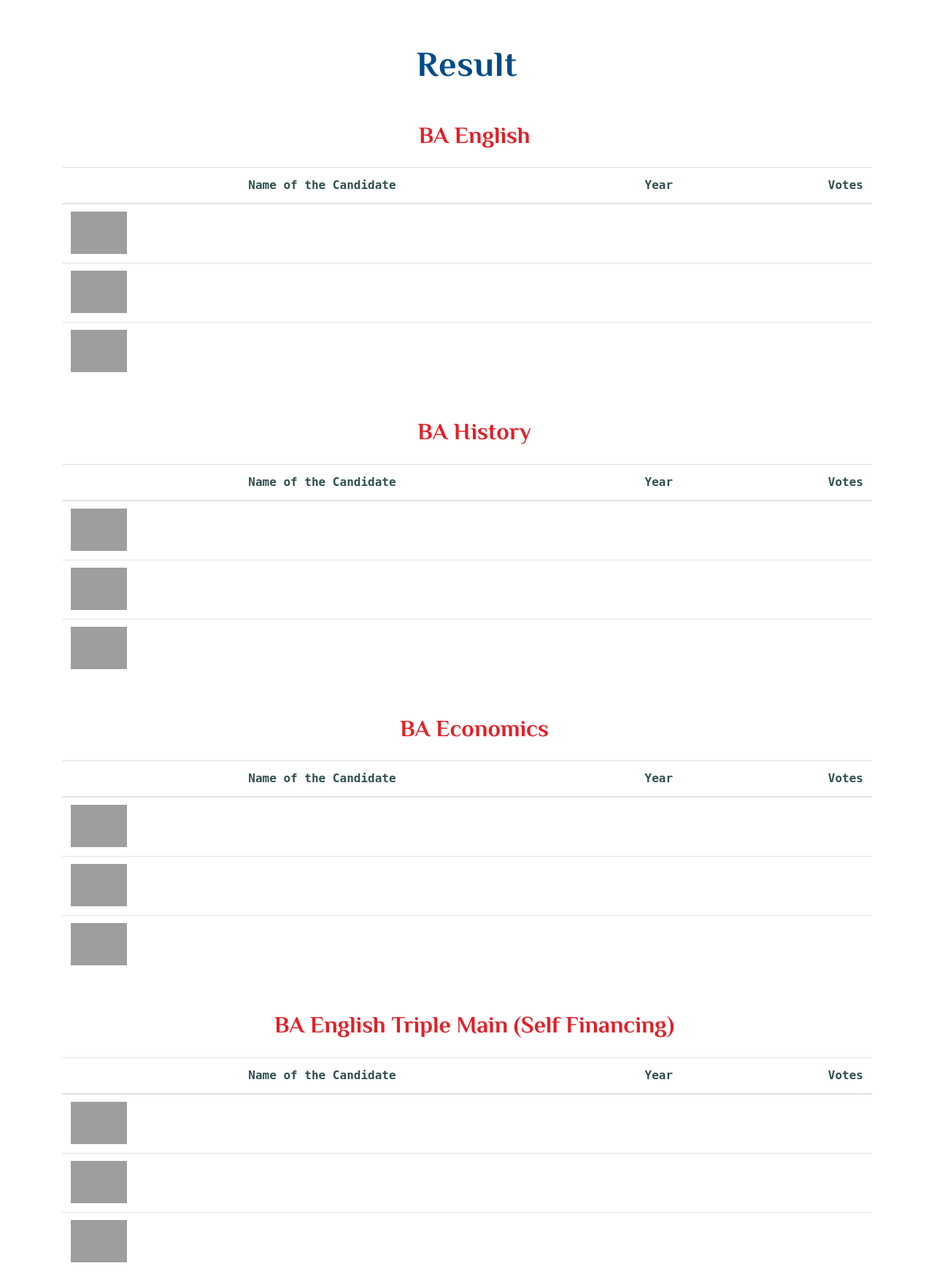
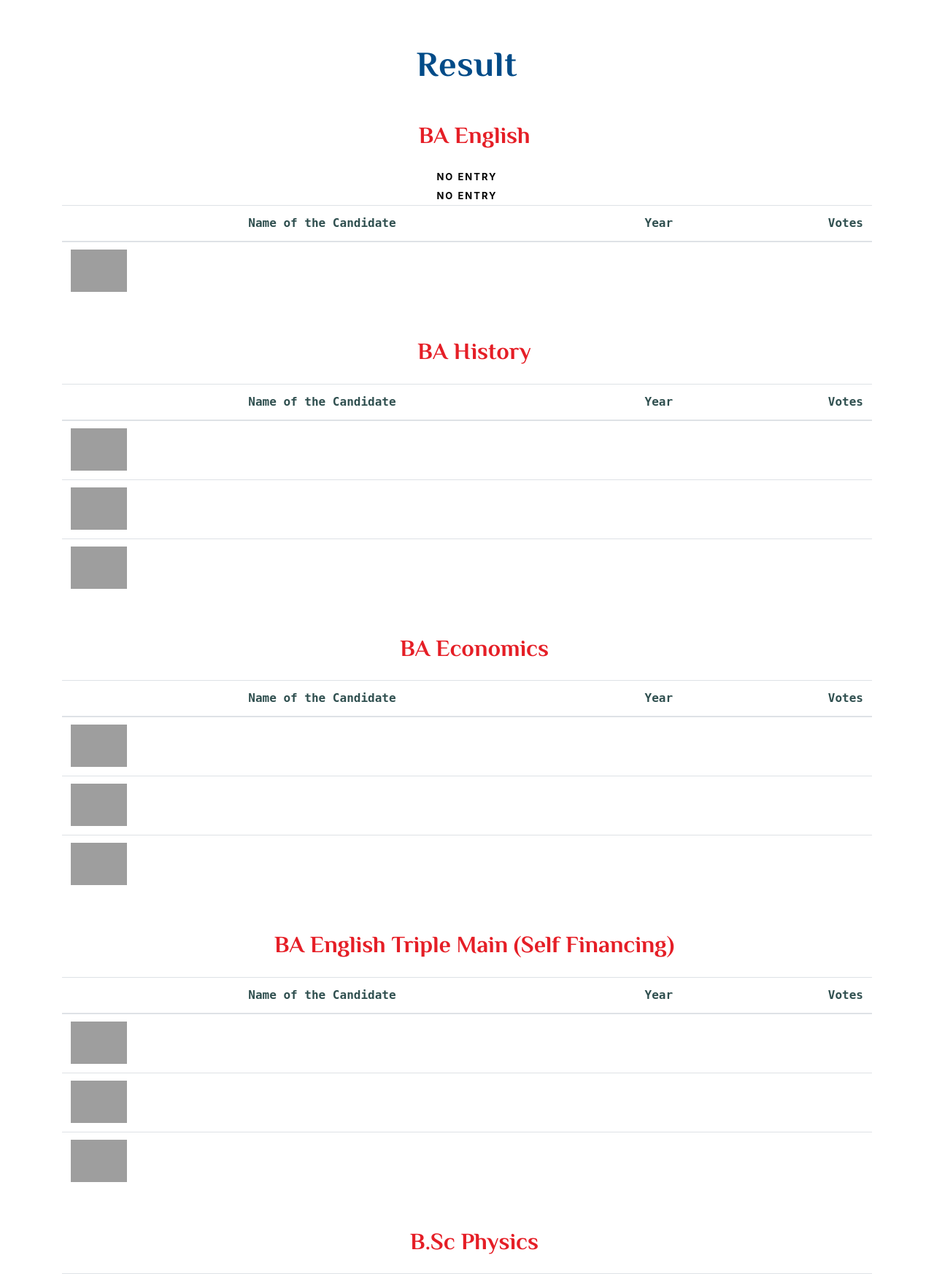
Before and after one commit to DhananjayanOnline/IVS-Internet-Voting-System, a PHP site: page /Result.php in a window 1280 px wide. Shown: the part 86-1832 px from the top of the page at 73% size. Run offline with PHP 8.4, Linux system fonts and the light colour scheme; tables that the repository leaves empty or names only in its code hold one stand-in row (values such as "Sample post"); grey boxes are pictures that could not be loaded.

Commit message:
result page updated, candidate photo updated

```diff
--- a/Result.php
+++ b/Result.php
@@ -85,7 +85,9 @@
 
                          mysqli_select_db($con, 'ivs_data_base');
 
-                        $s = "select MAX(STATUS) AS max_status ,NAME,CURRENT_YEAR,PHOTO,DEPARTMENT from candidate_registration where VERIFY = 'yes' and DEPARTMENT = 'BA English' and CURRENT_YEAR= 'first year'";
+
+
+                        $s = "select MAX(STATUS) AS max_status,NAME,CURRENT_YEAR,PHOTO,DEPARTMENT from candidate_registration where VERIFY = 'yes' and DEPARTMENT = 'BA English' and CURRENT_YEAR= 'first year' and STATUS='max_status'";
                         $res=$con->query($s);
                         if($res->num_rows>0)
                         {
@@ -124,21 +126,21 @@
 
                        mysqli_select_db($con, 'ivs_data_base');
 
-                      $s = "select MAX(STATUS) AS max_status,NAME,CURRENT_YEAR,PHOTO,DEPARTMENT from candidate_registration where VERIFY = 'yes' and DEPARTMENT = 'BA English' and CURRENT_YEAR= 'second year'";
-                      $res=$con->query($s);
-                      if($res->num_rows>0)
-                      {
-                        while($ro=$res->fetch_assoc())
-                        { ?>
-
-
-                  <form action="" method="post">
-                      <tbody style="color: darkslateblue;">
-                        <tr>
-                          <td><img src="assets/img/candidates/<?php echo $ro["PHOTO"]; ?>" alt="none" style="height:58px; margin-top:-2px;"></td>
-                          <td><?php echo $ro["NAME"]; ?></td>
-                          <td><?php echo $ro["CURRENT_YEAR"]; ?></td>
-                          <td style="text-align: right;"><?php echo $ro["max_status"]; ?></td>
+                      $s = "select * from candidate_registration where VERIFY = 'yes' and DEPARTMENT = 'BA English' and CURRENT_YEAR= 'second year' ORDER BY STATUS ASC";
+                      $res=$con->query($s);
+                      if($res->num_rows>0)
+                      {
+                        while($ro=$res->fetch_assoc())
+                        { ?>
+
+
+                  <form action="" method="post">
+                      <tbody style="color: darkslateblue;">
+                        <tr>
+                          <td><img src="assets/img/candidates/<?php echo $ro["PHOTO"]; ?>" alt="none" style="height:58px; margin-top:-2px;"></td>
+                          <td><?php echo $ro["NAME"]; ?></td>
+                          <td><?php echo $ro["CURRENT_YEAR"]; ?></td>
+                          <td style="text-align: right;"><?php echo $ro["STATUS"]; ?></td>
                           </td>
                         </tr>
                       </tbody>
@@ -163,21 +165,21 @@
 
                        mysqli_select_db($con, 'ivs_data_base');
 
-                      $s = "select MAX(STATUS) AS max_status,NAME,CURRENT_YEAR,PHOTO,DEPARTMENT from candidate_registration where VERIFY = 'yes' and DEPARTMENT = 'BA English' and CURRENT_YEAR= 'third year'";
-                      $res=$con->query($s);
-                      if($res->num_rows>0)
-                      {
-                        while($ro=$res->fetch_assoc())
-                        { ?>
-
-
-                  <form action="" method="post">
-                      <tbody style="color: darkslateblue;">
-                        <tr>
-                          <td><img src="assets/img/candidates/<?php echo $ro["PHOTO"]; ?>" alt="none" style="height:58px; margin-top:-2px;"></td>
-                          <td><?php echo $ro["NAME"]; ?></td>
-                          <td><?php echo $ro["CURRENT_YEAR"]; ?></td>
-                          <td style="text-align: right;"><?php echo $ro["max_status"]; ?></td>
+                      $s = "select * from candidate_registration where VERIFY = 'yes' and DEPARTMENT = 'BA English' and CURRENT_YEAR= 'third year' ORDER BY STATUS ASC";
+                      $res=$con->query($s);
+                      if($res->num_rows>0)
+                      {
+                        while($ro=$res->fetch_assoc())
+                        { ?>
+
+
+                  <form action="" method="post">
+                      <tbody style="color: darkslateblue;">
+                        <tr>
+                          <td><img src="assets/img/candidates/<?php echo $ro["PHOTO"]; ?>" alt="none" style="height:58px; margin-top:-2px;"></td>
+                          <td><?php echo $ro["NAME"]; ?></td>
+                          <td><?php echo $ro["CURRENT_YEAR"]; ?></td>
+                          <td style="text-align: right;"><?php echo $ro["STATUS"]; ?></td>
                           </td>
                         </tr>
                       </tbody>
@@ -217,7 +219,7 @@
 
                          mysqli_select_db($con, 'ivs_data_base');
 
-                        $s = "select MAX(STATUS) AS max_status,NAME,CURRENT_YEAR,PHOTO,DEPARTMENT from candidate_registration where VERIFY = 'yes' and DEPARTMENT = 'BA History' and CURRENT_YEAR= 'first year'";
+                        $s = "select NAME,MAX(STATUS) AS max_status,CURRENT_YEAR,PHOTO,DEPARTMENT from candidate_registration where VERIFY = 'yes' and DEPARTMENT = 'BA History' and CURRENT_YEAR= 'first year'";
                         $res=$con->query($s);
                         if($res->num_rows>0)
                         {
@@ -2065,7 +2067,7 @@
 
                          mysqli_select_db($con, 'ivs_data_base');
 
-                        $s = "select MAX(STATUS) AS max_status,NAME,CURRENT_YEAR,PHOTO,DEPARTMENT from candidate_registration where VERIFY = 'yes' and DEPARTMENT = 'BCA' and CURRENT_YEAR= 'first year'";
+                        $s = "select * from candidate_registration where VERIFY = 'yes' and DEPARTMENT = 'BCA' and CURRENT_YEAR= 'first year' ORDER BY STATUS ASC";
                         $res=$con->query($s);
                         if($res->num_rows>0)
                         {
@@ -2079,7 +2081,7 @@
                             <td><img src="assets/img/candidates/<?php echo $ro["PHOTO"]; ?>" alt="none" style="height:58px; margin-top:-2px;"></td>
                             <td><?php echo $ro["NAME"]; ?></td>
                             <td><?php echo $ro["CURRENT_YEAR"]; ?></td>
-                            <td style="text-align: right;"><?php echo $ro["max_status"]; ?></td>
+                            <td style="text-align: right;"><?php echo $ro["STATUS"]; ?></td>
                             </td>
                           </tr>
                         </tbody>
@@ -2104,21 +2106,21 @@
 
                        mysqli_select_db($con, 'ivs_data_base');
 
-                      $s = "select MAX(STATUS) AS max_status,NAME,CURRENT_YEAR,PHOTO,DEPARTMENT from candidate_registration where VERIFY = 'yes' and DEPARTMENT = 'BCA' and CURRENT_YEAR= 'second year'";
-                      $res=$con->query($s);
-                      if($res->num_rows>0)
-                      {
-                        while($ro=$res->fetch_assoc())
-                        { ?>
-
-
-                  <form action="" method="post">
-                      <tbody style="color: darkslateblue;">
-                        <tr>
-                          <td><img src="assets/img/candidates/<?php echo $ro["PHOTO"]; ?>" alt="none" style="height:58px; margin-top:-2px;"></td>
-                          <td><?php echo $ro["NAME"]; ?></td>
-                          <td><?php echo $ro["CURRENT_YEAR"]; ?></td>
-                          <td style="text-align: right;"><?php echo $ro["max_status"]; ?></td>
+                      $s = "select * from candidate_registration where VERIFY = 'yes' and DEPARTMENT = 'BCA' and CURRENT_YEAR= 'second year' ORDER BY STATUS ASC";
+                      $res=$con->query($s);
+                      if($res->num_rows>0)
+                      {
+                        while($ro=$res->fetch_assoc())
+                        { ?>
+
+
+                  <form action="" method="post">
+                      <tbody style="color: darkslateblue;">
+                        <tr>
+                          <td><img src="assets/img/candidates/<?php echo $ro["PHOTO"]; ?>" alt="none" style="height:58px; margin-top:-2px;"></td>
+                          <td><?php echo $ro["NAME"]; ?></td>
+                          <td><?php echo $ro["CURRENT_YEAR"]; ?></td>
+                          <td style="text-align: right;"><?php echo $ro["STATUS"]; ?></td>
                           </td>
                         </tr>
                       </tbody>
@@ -2143,21 +2145,21 @@
 
                        mysqli_select_db($con, 'ivs_data_base');
 
-                      $s = "select MAX(STATUS) AS max_status ,NAME,CURRENT_YEAR,PHOTO,DEPARTMENT from candidate_registration where VERIFY = 'yes' and DEPARTMENT = 'BCA' and CURRENT_YEAR= 'third year'";
-                      $res=$con->query($s);
-                      if($res->num_rows>0)
-                      {
-                        while($ro=$res->fetch_assoc())
-                        { ?>
-
-
-                  <form action="" method="post">
-                      <tbody style="color: darkslateblue;">
-                        <tr>
-                          <td><img src="assets/img/candidates/<?php echo $ro["PHOTO"]; ?>" alt="none" style="height:58px; margin-top:-2px;"></td>
-                          <td><?php echo $ro["NAME"]; ?></td>
-                          <td><?php echo $ro["CURRENT_YEAR"]; ?></td>
-                          <td style="text-align: right;"><?php echo $ro["max_status"]; ?></td>
+                      $s = "select * from candidate_registration where VERIFY = 'yes' and DEPARTMENT = 'BCA' and CURRENT_YEAR= 'third year' ORDER BY STATUS ASC";
+                      $res=$con->query($s);
+                      if($res->num_rows>0)
+                      {
+                        while($ro=$res->fetch_assoc())
+                        { ?>
+
+
+                  <form action="" method="post">
+                      <tbody style="color: darkslateblue;">
+                        <tr>
+                          <td><img src="assets/img/candidates/<?php echo $ro["PHOTO"]; ?>" alt="none" style="height:58px; margin-top:-2px;"></td>
+                          <td><?php echo $ro["NAME"]; ?></td>
+                          <td><?php echo $ro["CURRENT_YEAR"]; ?></td>
+                          <td style="text-align: right;"><?php echo $ro["STATUS"]; ?></td>
                           </td>
                         </tr>
                       </tbody>
--- a/nomination-registration.php
+++ b/nomination-registration.php
@@ -26,7 +26,7 @@ if(isset($_POST['sub']))
     $criminal= $_POST['criminal'];
     $image= $_FILES['photo']['name'];
     $tmp_name= $_FILES['photo']['tmp_name'];
-    //$photo= $_POST['photo'];
+
 
     $s = "select * from candidate_registration where C_UPRN = '$uprn'";
 
```
Also changed, not shown: index.php (+3 -9 lines), list-candidate.php (+1 -6 lines), assets/img/candidates/Florence.jpg (added), assets/img/candidates/Tom-Holland.jpg (added), assets/img/candidates/elon musk.jpg (added), assets/img/candidates/emma watson.jpg (added).
